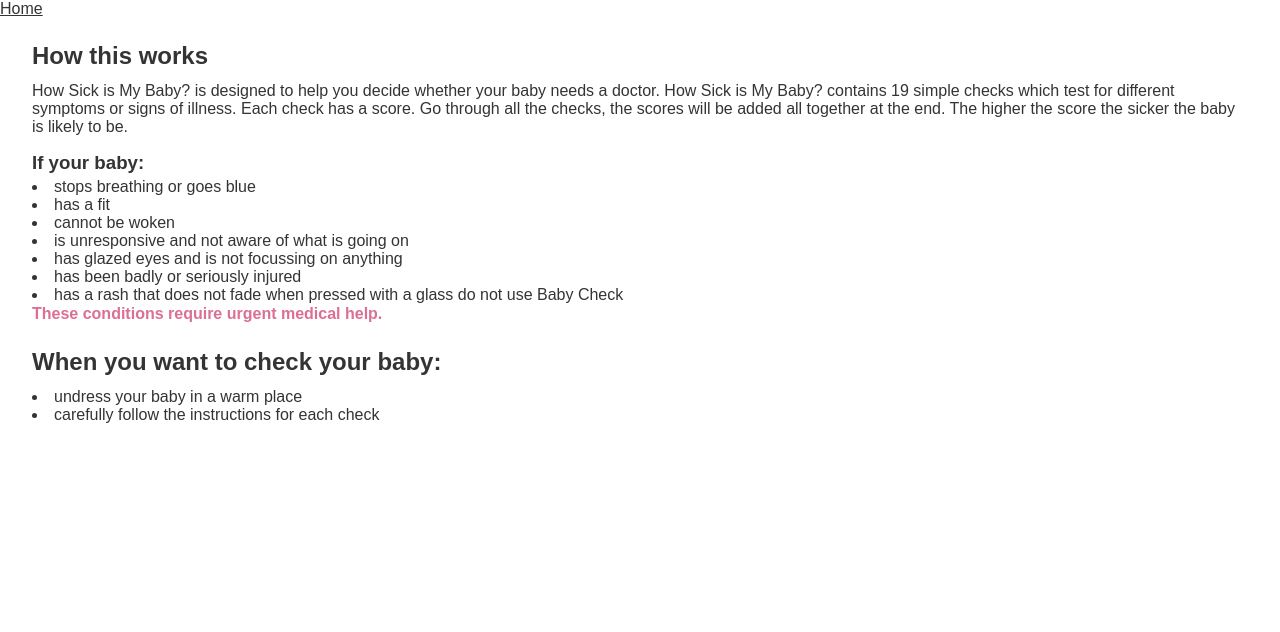
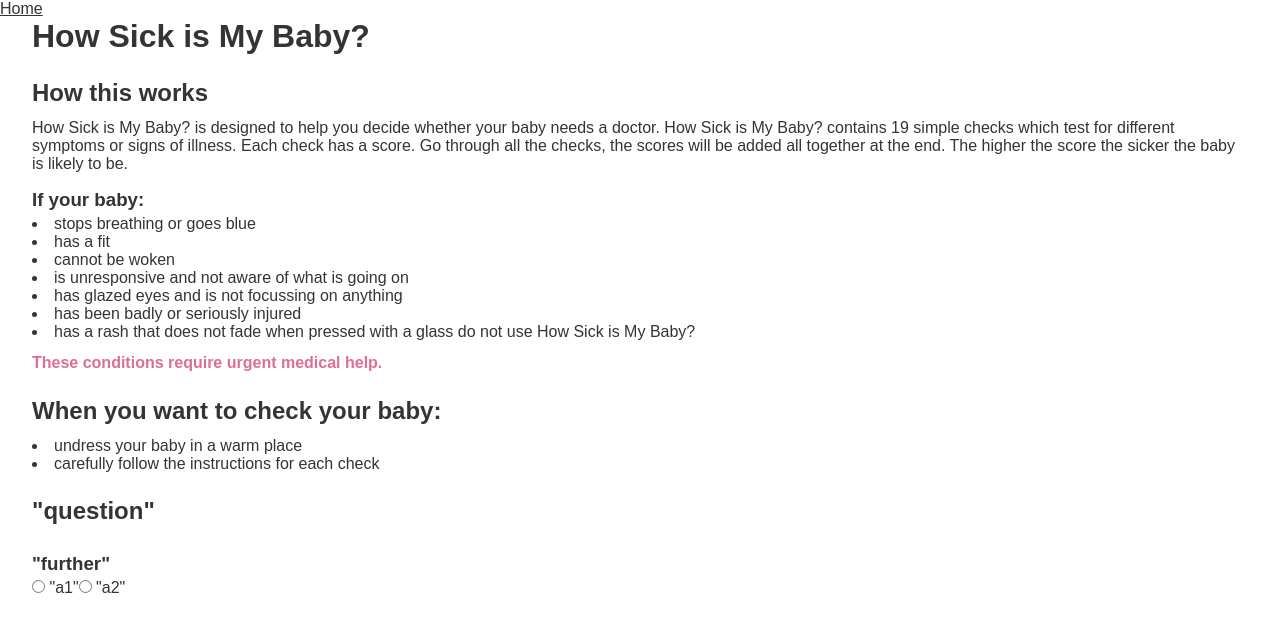
Before and after one commit to LauraPinckney/HowSickIsMyBaby, a React (Create React App) app: page / in a window 1280 px wide. Shown: the top 632 px of the page. Built offline with nearby package versions, Linux system fonts and the light colour scheme.

Commit message:
base layout of two answer component to visualise

```diff
--- a/src/components/Introduction/Introduction.jsx
+++ b/src/components/Introduction/Introduction.jsx
@@ -4,6 +4,7 @@ import React from 'react';
 export const Introduction = () => {
   return (
     <div className={styles.container}>
+      <h1>How Sick is My Baby?</h1>
       <h2>How this works</h2>
       <p>
         How Sick is My Baby? is designed to help you decide whether your baby
@@ -21,13 +22,14 @@ export const Introduction = () => {
         <li>has glazed eyes and is not focussing on anything </li>
         <li>has been badly or seriously injured</li>
         <li>
-          has a rash that does not fade when pressed with a glass do not use
-          Baby Check
+          has a rash that does not fade when pressed with a glass do not use How
+          Sick is My Baby?
         </li>
       </ol>
       <p className={styles.containerAlert}>
         These conditions require urgent medical help.
       </p>
+
       <h2>When you want to check your baby:</h2>
       <ol>
         <li>undress your baby in a warm place </li>
--- a/src/components/Introduction/Introduction.module.scss
+++ b/src/components/Introduction/Introduction.module.scss
@@ -9,5 +9,6 @@
     font-weight: 700;
     line-height: 1.25rem;
     justify-items: center;
+    padding-top: 0.75em;
   }
 }
--- /dev/null
+++ b/src/components/TwoAnswers/TwoAnswers.jsx
@@ -0,0 +1,19 @@
+import React from 'react';
+import styles from './TwoAnswers.module.scss';
+
+export const TwoAnswers = () => {
+  return (
+    <div className={styles.container}>
+      <h2>"question"</h2>
+      <h3>"further"</h3>
+      <div>
+        <label>
+          <input id="answer" type="radio" name="qAnswer" /> "a1"
+        </label>
+        <label>
+          <input id="answer" type="radio" name="qAnswer" /> "a2"
+        </label>
+      </div>
+    </div>
+  );
+};
--- /dev/null
+++ b/src/components/TwoAnswers/TwoAnswers.module.scss
@@ -0,0 +1,6 @@
+@import '../../styles/partials/mixins';
+@import '../../styles/partials/variables';
+
+.container {
+  margin: 0 2em 0 2em;
+}
--- a/src/components/navbar/navbar.jsx
+++ b/src/components/navbar/navbar.jsx
@@ -1,4 +1,4 @@
-import './navbar.scss';
+import styles from './Navbar.module.scss';
 import React from 'react';
 
 export const Navbar = () => {
--- a/src/pages/Home/Home.jsx
+++ b/src/pages/Home/Home.jsx
@@ -1,7 +1,13 @@
 import React from 'react';
 import './Home.scss';
 import { Introduction } from '../../components';
+import { TwoAnswers } from '../../components/TwoAnswers/TwoAnswers';
 
 export const Home = () => {
-  return <Introduction />;
+  return (
+    <div>
+      <Introduction />
+      <TwoAnswers />
+    </div>
+  );
 };
```
Also changed, not shown: src/components/navbar/Navbar.module.scss (added), src/components/navbar/navbar.scss (deleted).
